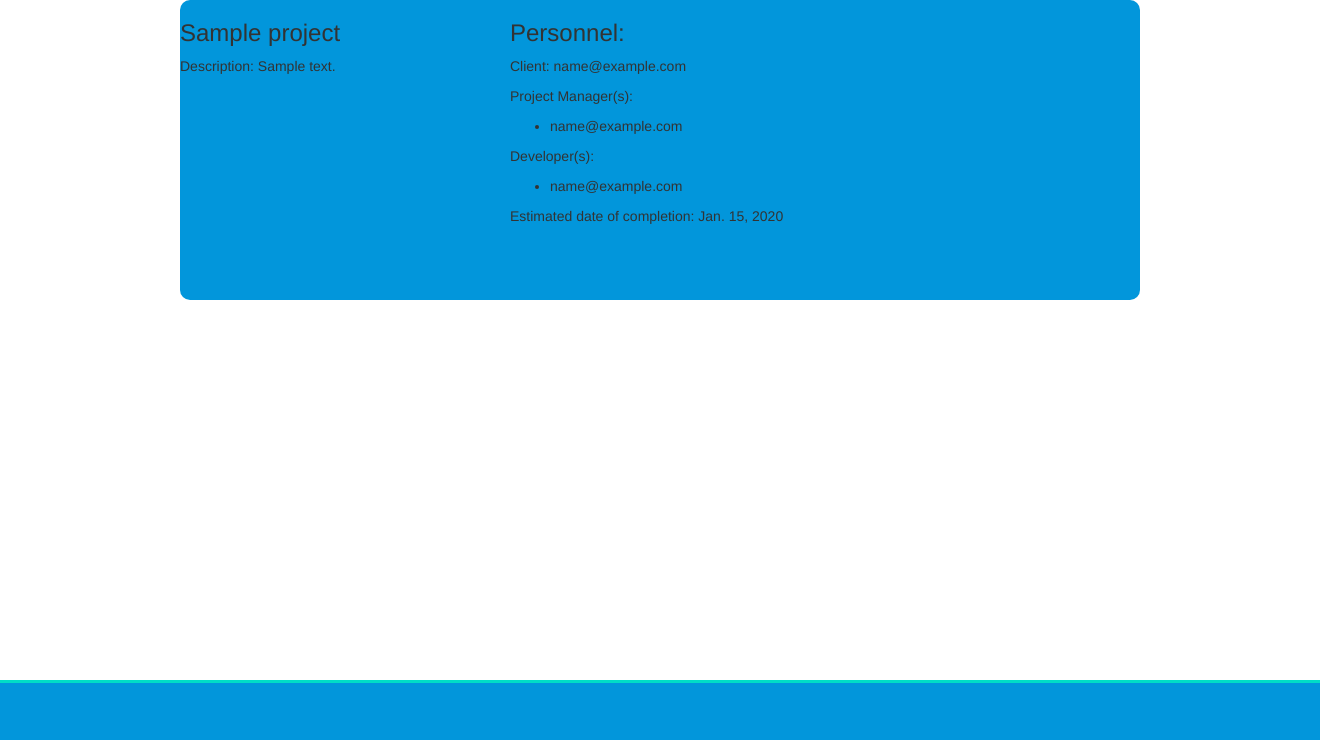
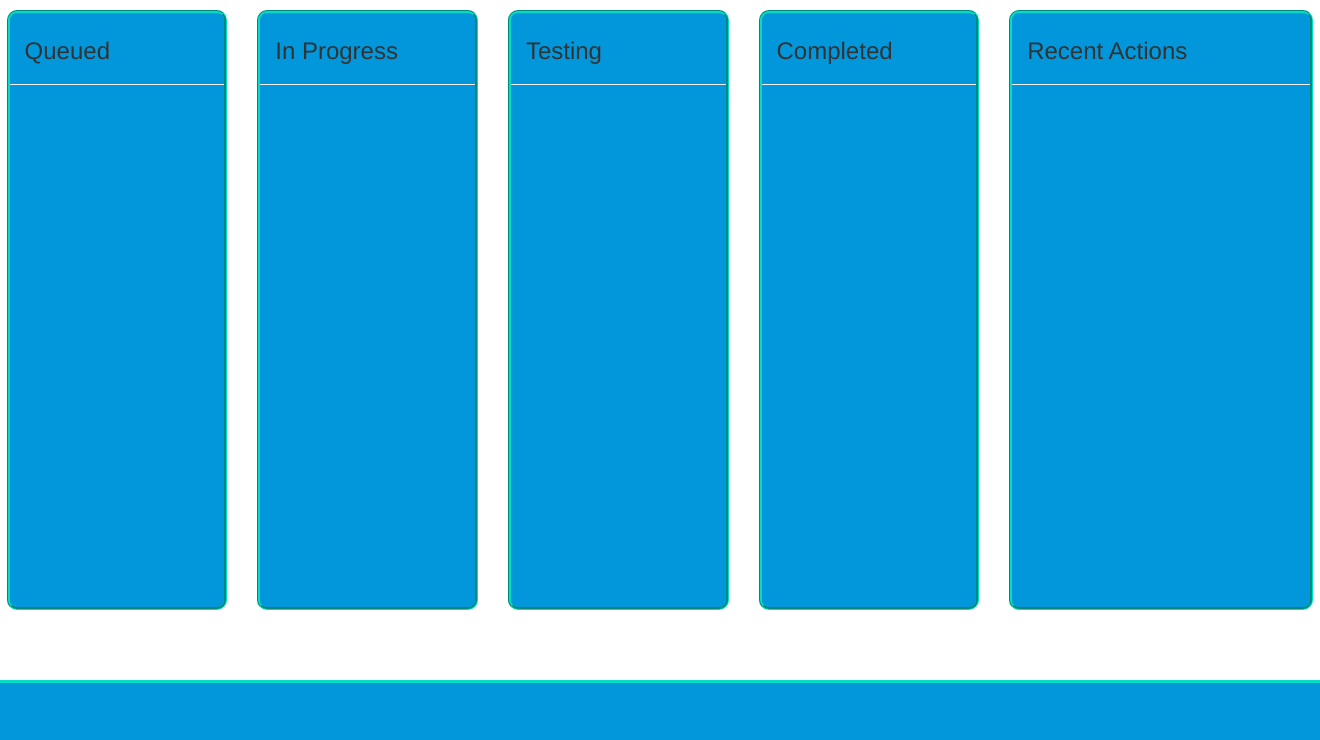
Before and after one commit to implacable/projectManager, a Django app: page /user/project/1/ in a window 1320 px wide. Shown: the part 60-800 px from the top of the page. Run offline with Django 3.2, Linux system fonts and the light colour scheme; a user stored in the database is signed in; tables that the repository leaves empty hold one stand-in row (values such as "Sample post"); some libraries are stand-ins or nearby versions.

Commit message:
Project view stable

```diff
--- a/project_ticket/static/project_ticket/css/profile_style.css
+++ b/project_ticket/static/project_ticket/css/profile_style.css
@@ -56,6 +56,7 @@
 }
 
 hr {
+	color: white;
 	width: 90%;
 	padding: 10px;
 	margin: 0 auto;
--- a/project_ticket/static/project_ticket/css/project_style.css
+++ b/project_ticket/static/project_ticket/css/project_style.css
@@ -1,5 +1,28 @@
-.project {
+.content {
 	border-radius: 10px;
 	background-color: #0296db;
-	min-height: 300px;
+	min-height: 600px;
+	border: 3px groove #01DDC7;
 }
+
+.content h3 {
+	margin-left: 15px;
+	padding-top: 5px;
+}
+
+.small_buffer {
+	width: 100%;
+	height: 10px;
+}
+
+.small_wrapper {
+	width: 99%;
+	margin: 0 auto;
+    display: block;
+    position: relative;
+}
+
+hr {
+	color: white;
+	margin: 0 auto;
+}
--- a/project_ticket/templates/project_ticket/project.html
+++ b/project_ticket/templates/project_ticket/project.html
@@ -1,44 +1,73 @@
-{% extends 'project_ticket/base.html' %}
-{% block 'styling' %}
-{% load staticfiles %}
-	<link rel="stylesheet" type="text/css" href="{% static 'project_ticket/css/project_style.css' %}" />
-{% endblock %}
+<html>
+	<head>
+		{% load staticfiles %}
+		<link href='http://fonts.googleapis.com/css?family=Roboto:100' rel='stylesheet' type='text/css'>
+		<link rel="stylesheet" type="text/css" href="{% static 'project_ticket/css/master.css' %}" />
+		<link rel="stylesheet" type="text/css" href="{% static 'project_ticket/css/project_style.css' %}" />
+		<link rel="stylesheet" type="text/css" href="{% static 'project_ticket/css/bootstrap.min.css' %}" />
 
+	</head>
+	<body>
+		<div class="full_nav">
+			{% if user.is_authenticated %}
+			<ul class="navbar">
+				<li><a href="{% url 'logout' %}"> Logout </a>
+				<li><a href="{% url 'profile' %}"> Profile </a></li>
+				<li><a href="{% url 'home' %}"> Home </a></li>
+			</ul>
+			{% else %}
+			<ul class="navbar">
+				<li><a href="{% url 'login' %}"> Login </a></li>
+				<li><a href="{% url 'register' %}"> Register </a></li>
+				<li><a href="{% url 'home' %}"> Home </a></li>
+			</ul>
+			{% endif %}
+		</div>
 
-{% block 'content' %}
-	<div class="row">
-		<div class="col-md-12">
-			<div class="project">
+		<div class="small_buffer"></div>
+
+		<div class="small_wrapper">
+
+		<div class="row">
+			<div class="col-md-9">
 				<div class="row">
-					<div class="col-md-4">
-						<h3> {{ project.name }} </h3>
-						<p> Description: {{ project.description }} </p>
+					<div class="col-md-3">
+						<div class="content">
+							<h3>Queued</h3>
+							<hr>
+						</div>
 					</div>
+					<div class="col-md-3">
+						<div class="content">
+							<h3>In Progress</h3>
+							<hr>
+						</div>
+					</div>
+					<div class="col-md-3">
+						<div class="content">
+							<h3>Testing</h3>
+							<hr>
+						</div>
+					</div>
+					<div class="col-md-3">
+						<div class="content">
+							<h3>Completed</h3>
+							<hr>
+						</div>
+					</div>
+				</div>
+			</div>
 
-					<div class="col-md-4">
-						<h3> Personnel: </h3>
-						<p> Client: {{ project.client }} </p>
-
-						<p> Project Manager(s): </p>
-						<ul>
-							{% for proj_man in project.project_manager.all %}
-								<li>{{ proj_man }}</li>
-							{% endfor %}
-						</ul>
-
-						<p> Developer(s): </p>
-						<ul>
-							{% for dev in project.developer.all %}
-								<li> {{ dev }} </li>
-							{% endfor %}
-						</ul>
-
-						<p> Estimated date of completion: {{ project.project_due }} </p>
-					</div>
-
-					<div class="col-md-4"></div>
+			<div class="col-md-3">
+				<div class="content">
+					<h3>Recent Actions</h3>
+					<hr>
 				</div>
 			</div>
 		</div>
-	</div>
-{% endblock %}
+
+		</div>
+		<div class="footer">
+		</div>
+	</body>
+</html>
```
Also changed, not shown: project_ticket/templates/project_ticket/project_view.html (deleted, +0 -33 lines).
